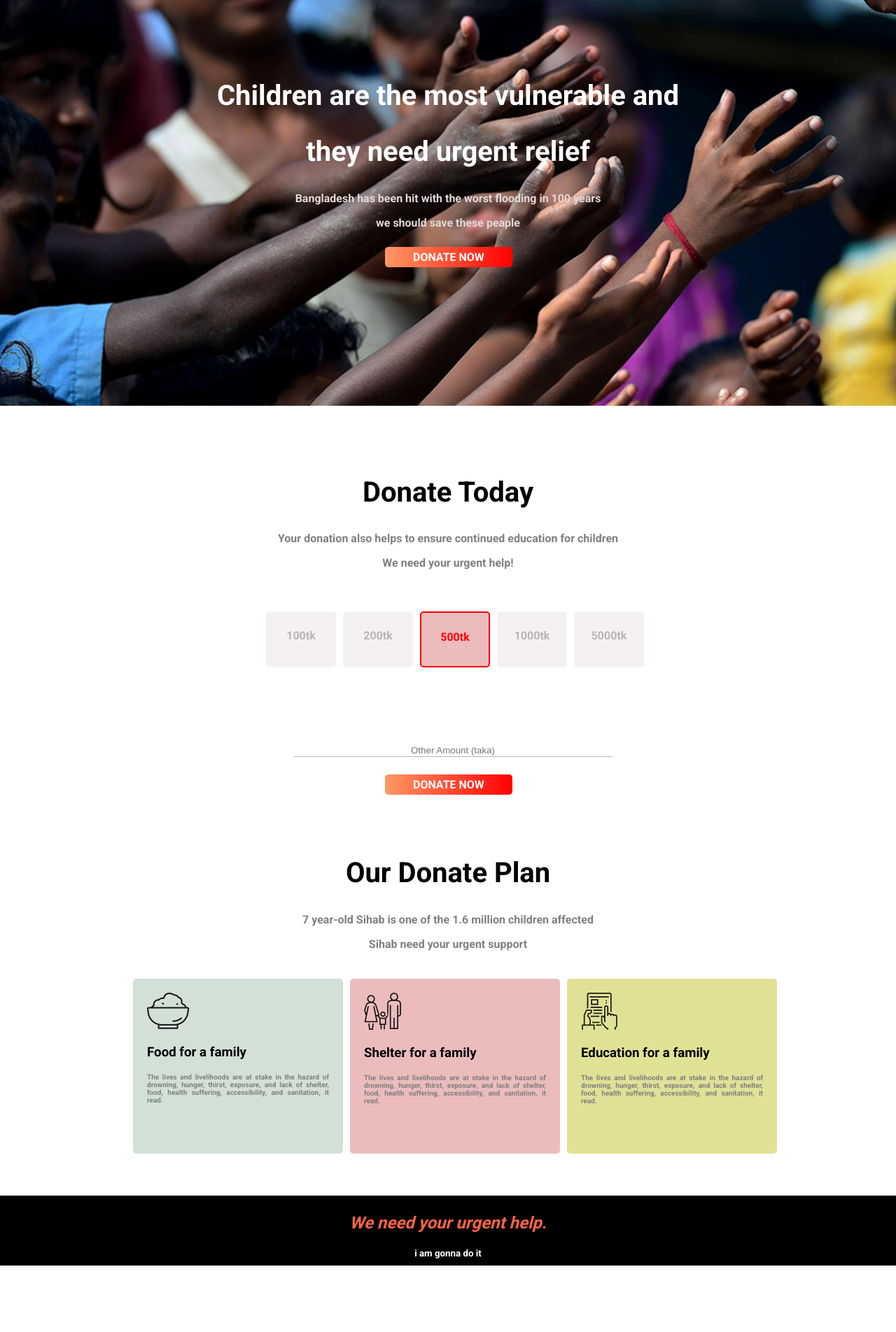
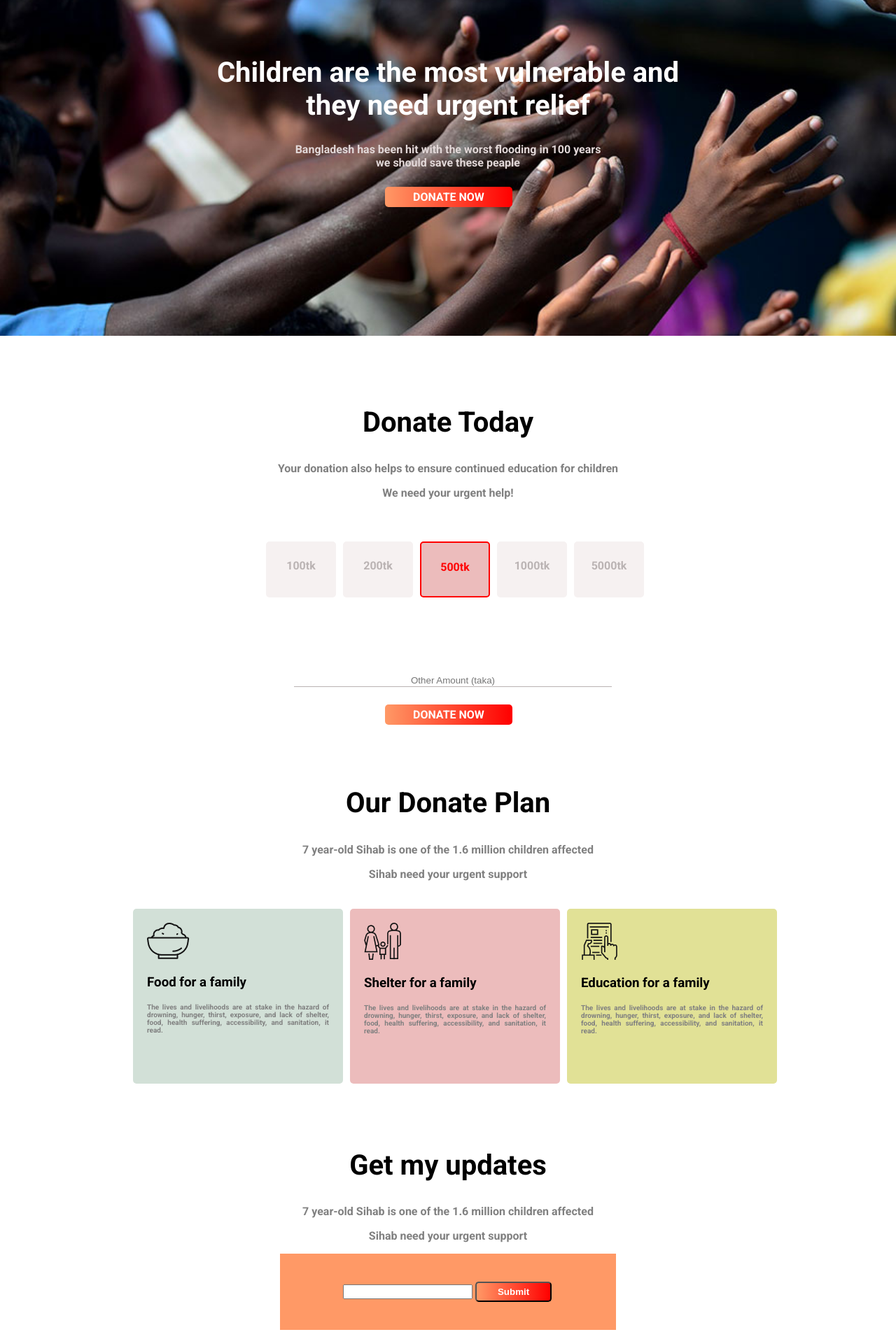
Before and after one commit to pujadey48/donate-today, a plain HTML site: page index.html in a window 1280 px wide. Shown: the part 20-1924 px from the top of the page at 70% size. Before the commit the page ends 1829 px from the top, so only its background shows below. Drawn offline with Linux system fonts and the light colour scheme.

Commit message:
update something

```diff
--- a/index.html
+++ b/index.html
@@ -16,7 +16,7 @@
         <div class="top-margin">
             <h1>Children are the most vulnerable and</h1>
             <h1>they need urgent relief</h1>
-            <p class="firstparagraph">Bangladesh has been hit with the worst flooding in 100 years</p>
+            <p class="firstparagraph first-para-margin">Bangladesh has been hit with the worst flooding in 100 years</p>
             <p class="firstparagraph">we should save these peaple</p>
             <div class="button-margin-top">
                 <a class="button" target="_blank" href="https://www.w3schools.com/">DONATE NOW</a>
@@ -39,7 +39,7 @@
                 <div class="div1">5000tk</div>
 
             </div>
-            <input type="text"  placeholder="Other Amount (taka)" name="otherAmount", class="bottom-border"/>
+            <input type="text"  placeholder="Other Amount (taka)" name="otherAmount", class=" input1 bottom-border "/>
 
             <div class="button-margin-top">
                 <a class="button" target="_blank" href="https://www.w3schools.com/">DONATE NOW</a>
@@ -80,6 +80,17 @@
             </div>
         </div>
     </section>
+    <section>
+        <div class="donate-plan">
+            <h2 class="third-section-heading">Get my updates</h2>
+        <p class="secondparagraph">7 year-old Sihab is one of the 1.6 million children affected</p>
+        <p class="secondparagraph">Sihab need your urgent support </p>
+        </div>
+        <form class="form-container">
+            <input class="mail-margin" type="email">
+            <input class="button-subscribe input2" type="submit" value="Submit">
+        </form>
+    </section>
 
     <footer class="footer-container">
         <h2 id="footer-heading"><em>We need your urgent help.</em></h2>
--- a/style.css
+++ b/style.css
@@ -9,6 +9,8 @@ h1{
     text-align: center;
     color: white;
     font-size: 40px;
+    margin: 0;
+
 
 
 }
@@ -20,7 +22,11 @@ h1{
 .firstparagraph{
     text-align: center;
     color: rgb(226, 216, 216);
+    margin: 0;
 
+}
+.first-para-margin{
+    margin-top: 30px;
 }
 .secondparagraph{
     text-align: center;
@@ -38,7 +44,7 @@ h1{
     background-size: cover;
 }
 .main-page{
-    height: 600px;
+    height: 500px;
 }
 .button{
     color: white;
@@ -48,6 +54,15 @@ h1{
     border-radius: 5px;
     font-weight: 700;
     margin-left: 550px;
+
+}
+.button-subscribe{
+    color: white;
+    text-decoration: none;
+    padding: 5px 30px;
+    background: linear-gradient(to right, #ff9966 0%, #ff0000 100%);
+    border-radius: 5px;
+    font-weight: 700;
 
 }
 .flexible-container{
@@ -87,6 +102,7 @@ h1{
     margin-top: 40px;
     margin-left: 420px;
     color:rgb(186, 179, 179) ;
+
   }
   .button-margin-top{
     margin-top: 30px;
@@ -143,27 +159,41 @@ h1{
     text-align: left;
 
   }
+
   .footer-container{
     text-align: center;
     background-color: black;
     color: white;
     height: 100px;
     margin-top: 60px;
+
   }
   #footer-heading{
     padding-top: 25px;
     color: tomato;
 
   }
-  input {
+  .input1 {
     outline: 0;
-    border-width: 0 0 2px;
-    border-color: blue
+    border-width: 0 0 1px;
+    border-color: rgb(186, 179, 179);
   }
-  input:focus {
+  .input2{
+    outline: 0;
+  }
+  .input:focus {
     border-color: green
   }
   .center {
     margin-left: 400px;
 
   }
+  .form-container{
+    width: 400px;
+    background-color: #ff9966;
+    margin-left: 400px;
+    padding: 40px;
+  }
+  .mail-margin{
+    margin-left: 50px;
+  }
```
